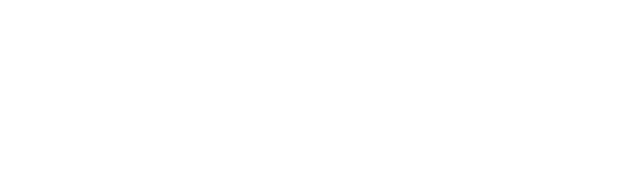
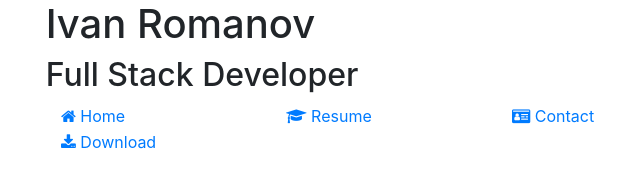
Before and after one commit to P0MAH0B/challenge_project, a plain HTML site: page index.html in a window 1280 px wide. Shown: the whole page, without its empty margins (381-1021 px from the left). Drawn offline with nearby package versions, Linux system fonts and the light colour scheme.

Commit message:
add a headind and style it

```diff
--- a/index.html
+++ b/index.html
@@ -6,11 +6,51 @@
     <meta name="viewport" content="width=device-width, initial-scale=1.0">
     <link rel="stylesheet" href="https://maxcdn.bootstrapcdn.com/bootstrap/4.2.1/css/bootstrap.min.css" />
     <link rel="stylesheet" href="https://cdnjs.cloudflare.com/ajax/libs/font-awesome/4.7.0/css/font-awesome.min.css">
+    <link rel="stylesheet" href="https://cdnjs.cloudflare.com/ajax/libs/hover.css/2.1.1/css/hover-min.css"
+        type="text/css" />
+    <link rel="stylesheet" href="assets/css/style.css" type="text/css"/>
     <title>Romanov</title>
 </head>
 <body>
     <header>
+      <div class="row no-gutters">
+        <a href="index.html" class="col-md-4 logo" >
 
+        </a>
+        <div class="col-md-8">
+            <div class="row no-gutters bg-color-name-title">
+                <div class="col heading">
+                    <h1 class="name">Ivan Romanov</h1>
+                    <h2 class="title">Full Stack Developer</h2>
+
+                </div>
+
+            </div>
+            <div class="row no-gutters">
+                <div class="col">
+                    <ul id="nav" class="list-inline menucontainer">
+                        <li class="col-6 col-sm-3 ui-menu-color-home list-inline-item menuitem">
+                            <a href="#" class="hvr-sweep-to-bottom"><i class="fa fa-home" aria-hidden="true"></i> <span>Home</span></a>
+
+                        </li>
+                        <li class="col-6 col-sm-3 ui-menu-color-resume list-inline-item menuitem">
+                            <a href="#" class="hvr-sweep-to-bottom"><i class="fa fa-graduation-cap" aria-hidden="true"></i> <span>Resume</span></a>
+
+                        </li>
+                        <li class="col-6 col-sm-3 ui-menu-color-contact list-inline-item menuitem">
+                            <a href="#" class="hvr-sweep-to-bottom"><i class="fa fa-id-card" aria-hidden="true"></i> <span>Contact</span></a>
+
+                        </li>
+                        <li class="col-6 col-sm-3 ui-menu-color-download list-inline-item menuitem">
+                            <a href="#" class="hvr-sweep-to-bottom"><i class="fa fa-download" aria-hidden="true"></i> <span>Download</span></a>
+
+                        </li>
+                    </ul>
+                </div>
+            </div>
+
+        </div>
+      </div>
     </header>
     <section>
 
```
